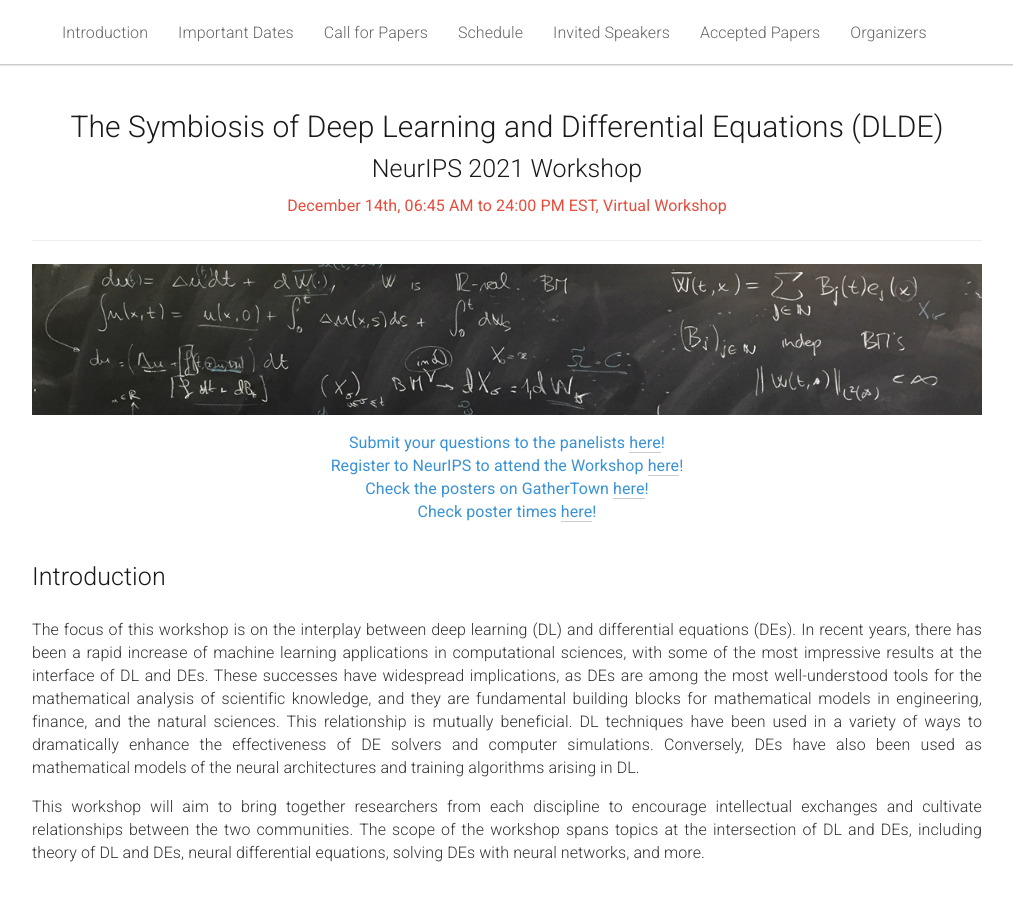
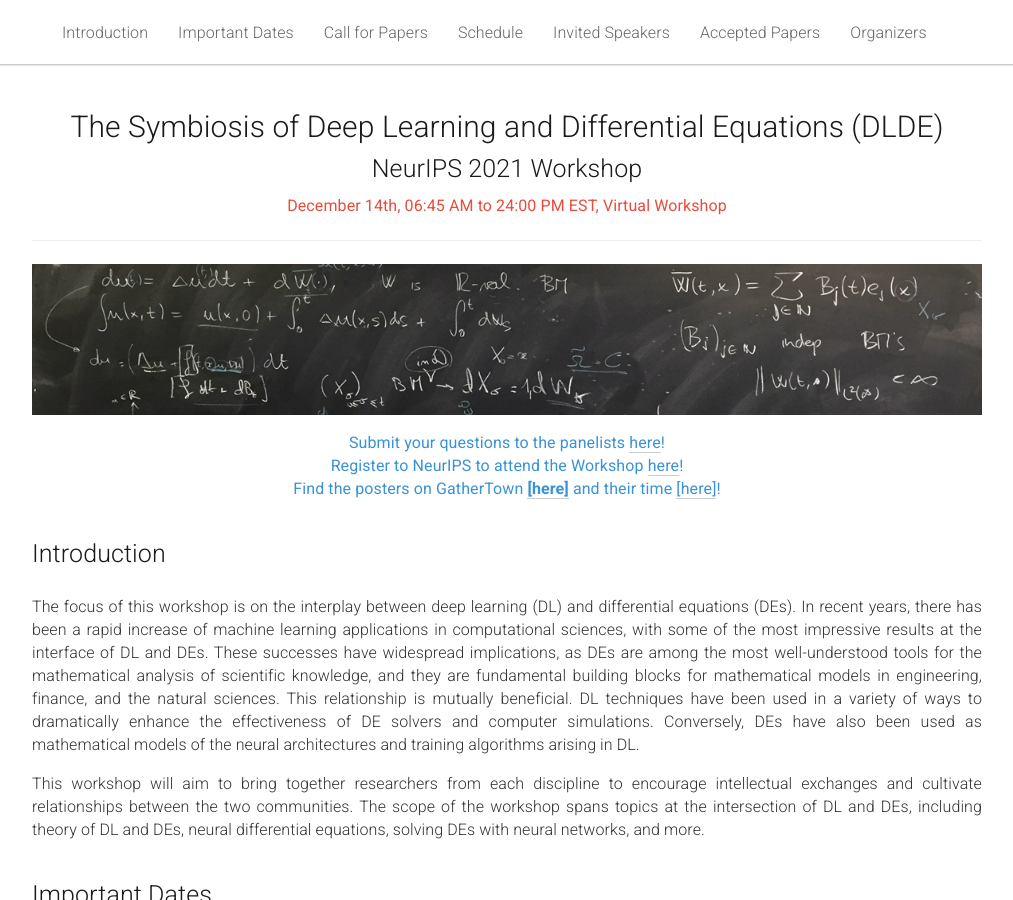
Before and after one commit to dl-de/dl-de.github.io, a Jekyll site: the page built from _pages/home.md, in a window 1280 px wide and 900 px high. Shown: the whole window, without its empty margins (133-1146 px from the left). Built offline with Jekyll 4.4.1, drawn with Linux system fonts in a browser that asks for light colours.

Commit message:
minor changes

```diff
--- a/_pages/home.md
+++ b/_pages/home.md
@@ -44,15 +44,12 @@ Register to NeurIPS to attend the Workshop
 </span></center>
 
 <center><span style="color:#3a92d6;font-weight:400;">
-Check the posters on GatherTown
-<a href="https://eventhosts.gather.town/PlRbNdJvuTTD3ZOx/DLDE2021">here</a>!
+Find the posters on GatherTown
+<a style="font-weight:600;" href="https://eventhosts.gather.town/PlRbNdJvuTTD3ZOx/DLDE2021">[here]</a>
+and their time
+<a href="https://neurips.cc/virtual/2021/workshop/21880">[here]</a>!
 </span></center>
 
-
-<center><span style="color:#3a92d6;font-weight:400;">
-Check poster times
-<a href="https://neurips.cc/virtual/2021/workshop/21880">here</a>!
-</span></center>
 
 
 
```
